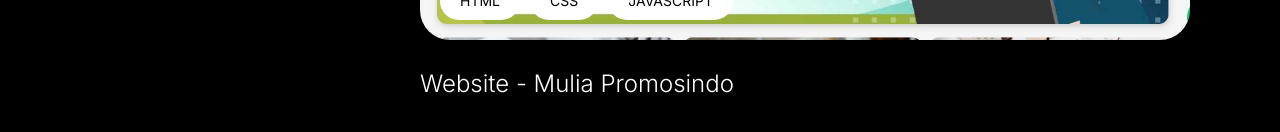
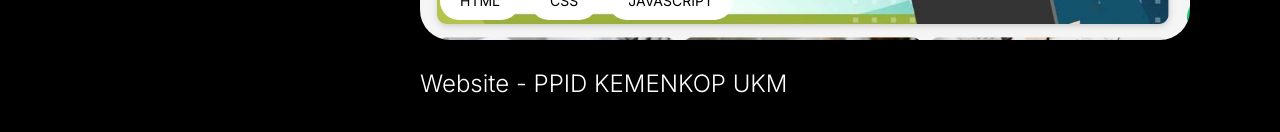
Before and after one commit to zaydan28/hmzportfolio, a plain HTML site: page projects.html in a window 1280 px wide. Shown: the part 1089-1221 px from the top of the page. Drawn offline with nearby package versions, Linux system fonts and the light colour scheme.

Commit message:
Update projects.html

```diff
--- a/projects.html
+++ b/projects.html
@@ -145,7 +145,7 @@
                                                 </li>
                                             </ul>
                                         </div>
-                                        <h2><a href="https://ppid.kemenkopukm.go.id/" target="_blank">Website - Mulia Promosindo</a></h2>
+                                        <h2><a href="https://ppid.kemenkopukm.go.id/" target="_blank">Website - PPID KEMENKOP UKM</a></h2>
                                     </div>
                                 </div>
                             </div>
```
